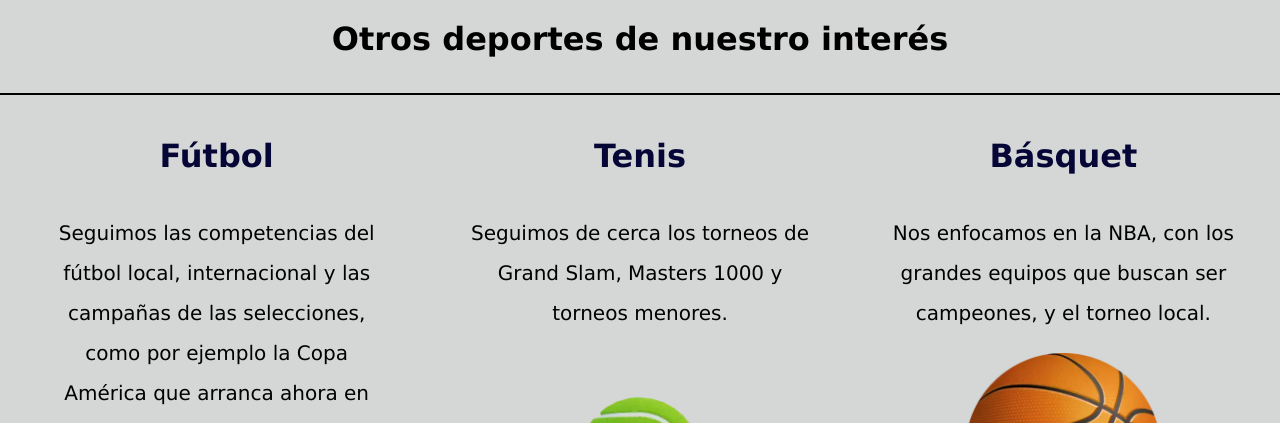
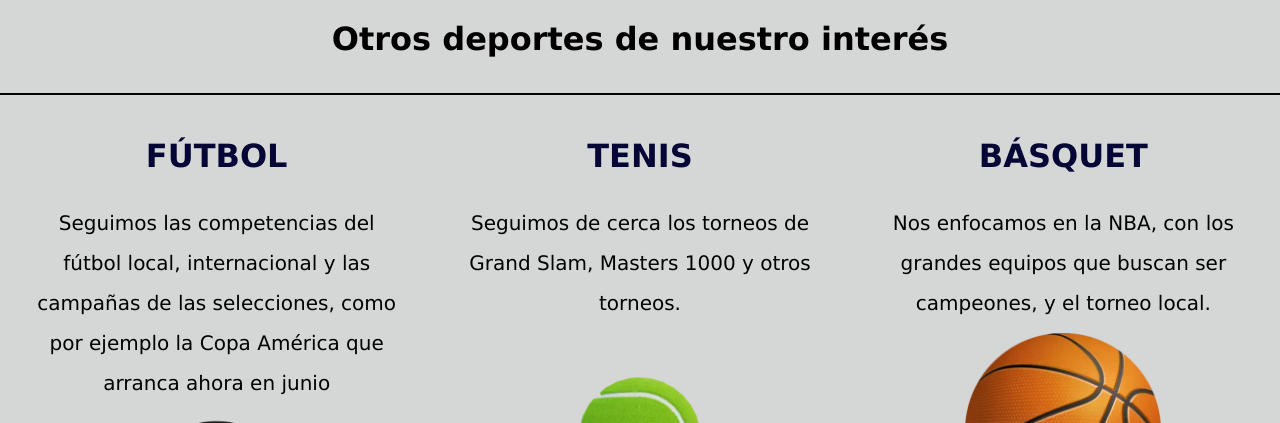
Before and after one commit to ManuelVega95/proyecto-final-desarrollo-web, a website: page pages/nosotros.html in a window 1280 px wide. Shown: the part 529-952 px from the top of the page. Drawn offline with nearby package versions, Linux system fonts and the light colour scheme.

Commit message:
últimos cambios en detalles antes de entregar el proyecto final

```diff
--- a/pages/nosotros.html
+++ b/pages/nosotros.html
@@ -65,17 +65,17 @@
         </div>
         <div class="row p-3 bg-transparent border border-black p-3">
             <div class="col-4 bg-transparent p-3">
-                <h2>Fútbol</h2>
+                <h2>FÚTBOL</h2>
                 <p class="text-black">Seguimos las competencias del fútbol local, internacional y las campañas de las selecciones, como por ejemplo la Copa América que arranca ahora en junio</p>
                 <img class="w-50" src="../fotos/Pelota futbol.webp" alt="pelotaFutbol">
             </div>
             <div class="col-4 bg-transparent p-3">
-                <h2>Tenis</h2>
-                <p class="text-black">Seguimos de cerca los torneos de Grand Slam, Masters 1000 y torneos menores.</p>
+                <h2>TENIS</h2>
+                <p class="text-black">Seguimos de cerca los torneos de Grand Slam, Masters 1000 y otros torneos.</p>
                 <img class="w-50" src="../fotos/Pelota Tenis.webp" alt="pelotaTenis">
             </div>
             <div class="col-4 bg-transparent p-3">
-                <h2>Básquet</h2>
+                <h2>BÁSQUET</h2>
                 <p class="text-black">Nos enfocamos en la NBA, con los grandes equipos que buscan ser campeones, y el torneo local.</p>
                 <img class="w-50" src="../fotos/Pelota Basquet.webp" alt="pelotaBasquet">
             </div>
--- a/scss/_body.scss
+++ b/scss/_body.scss
@@ -66,7 +66,7 @@ body{
         }
     }
     p{
-        padding: 20px;
+        padding: 10px;
         line-height: 2;
         margin: 0 auto;
         text-align: justify;
```
Also changed, not shown: pages/urba.html (+3 -4 lines), css/estilo.css.
